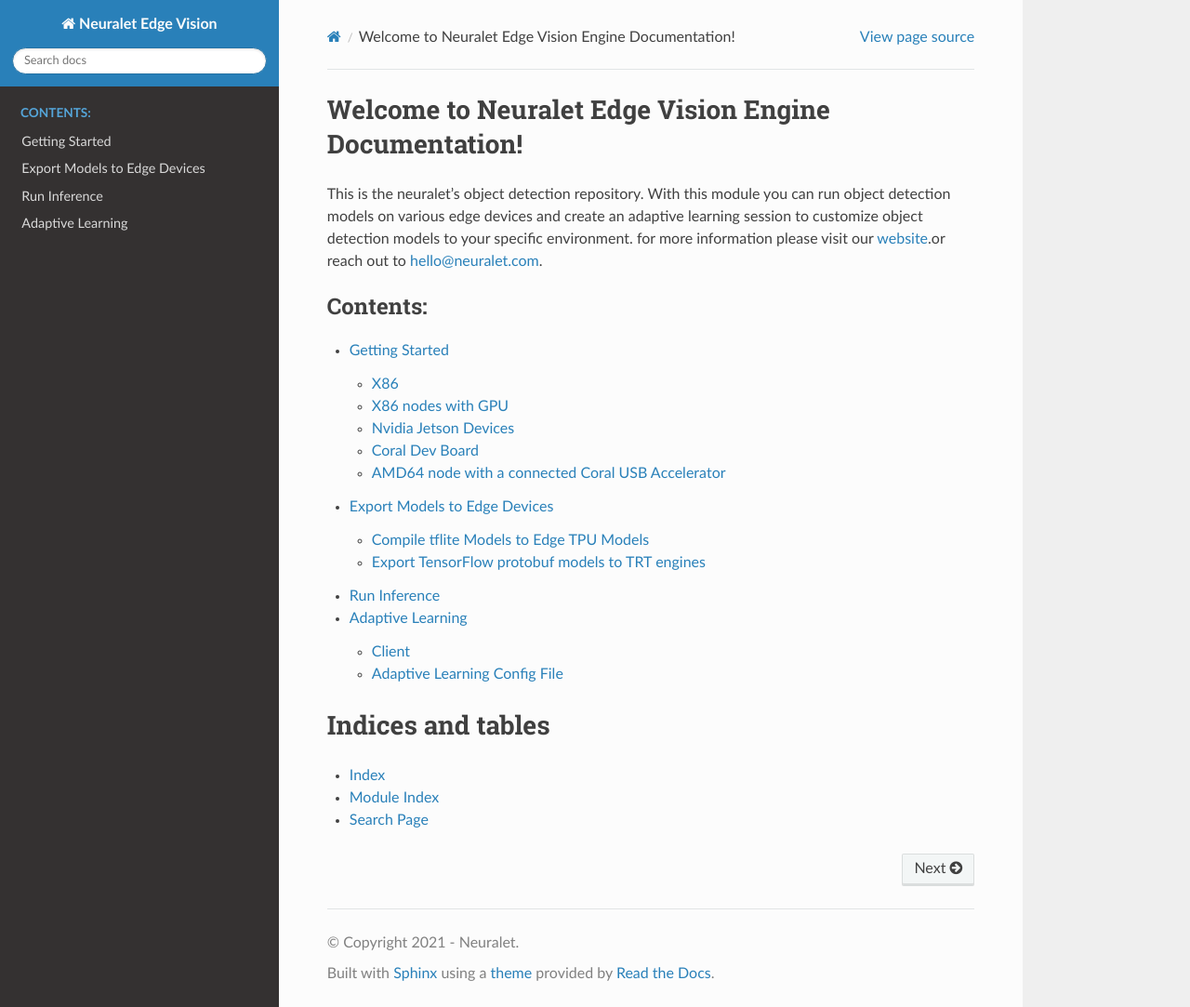
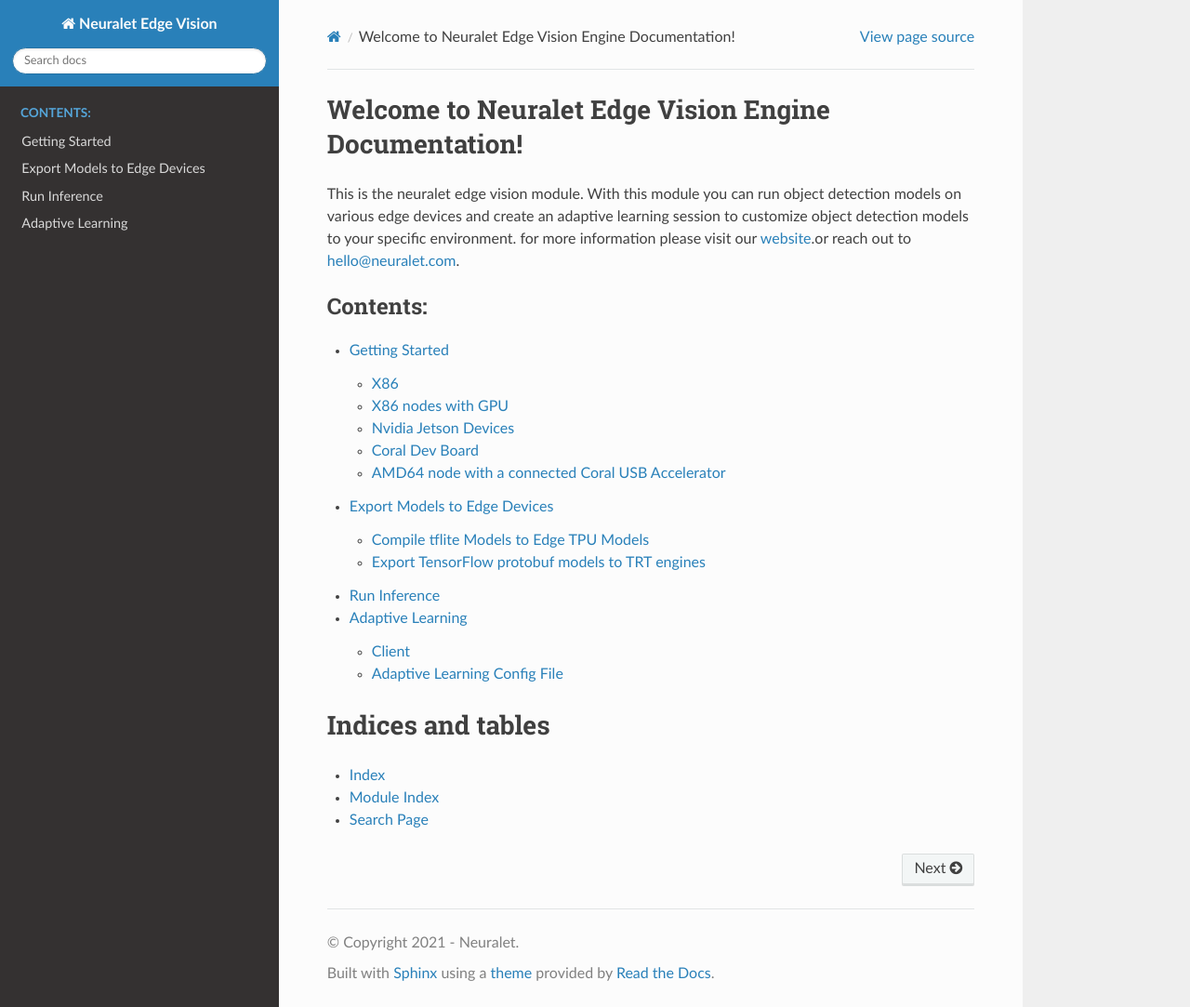
Before and after one commit to alpha-carinae29/docs, a Sphinx documentation site: the page built from docs/source/index.rst, in a window 1280 px wide and 1083 px high. Shown: the whole window at 93% size. Built offline with Sphinx 7.4.7 and the Read the Docs theme 2.0.0, drawn with Linux system fonts in a browser that asks for light colours.

Commit message:
minor change

```diff
--- a/docs/source/index.rst
+++ b/docs/source/index.rst
@@ -5,7 +5,7 @@
 
 Welcome to Neuralet Edge Vision Engine Documentation!
 =====================================================
-This is the neuralet's object detection repository. With this module you can run object detection models on various edge devices and create an adaptive learning session to customize object detection models to your specific environment. for more information please visit our `website <https://neuralet.com/>`_.or reach out to hello@neuralet.com.
+This is the neuralet edge vision module. With this module you can run object detection models on various edge devices and create an adaptive learning session to customize object detection models to your specific environment. for more information please visit our `website <https://neuralet.com/>`_.or reach out to hello@neuralet.com.
 
 .. toctree::
     :maxdepth: 2
```
